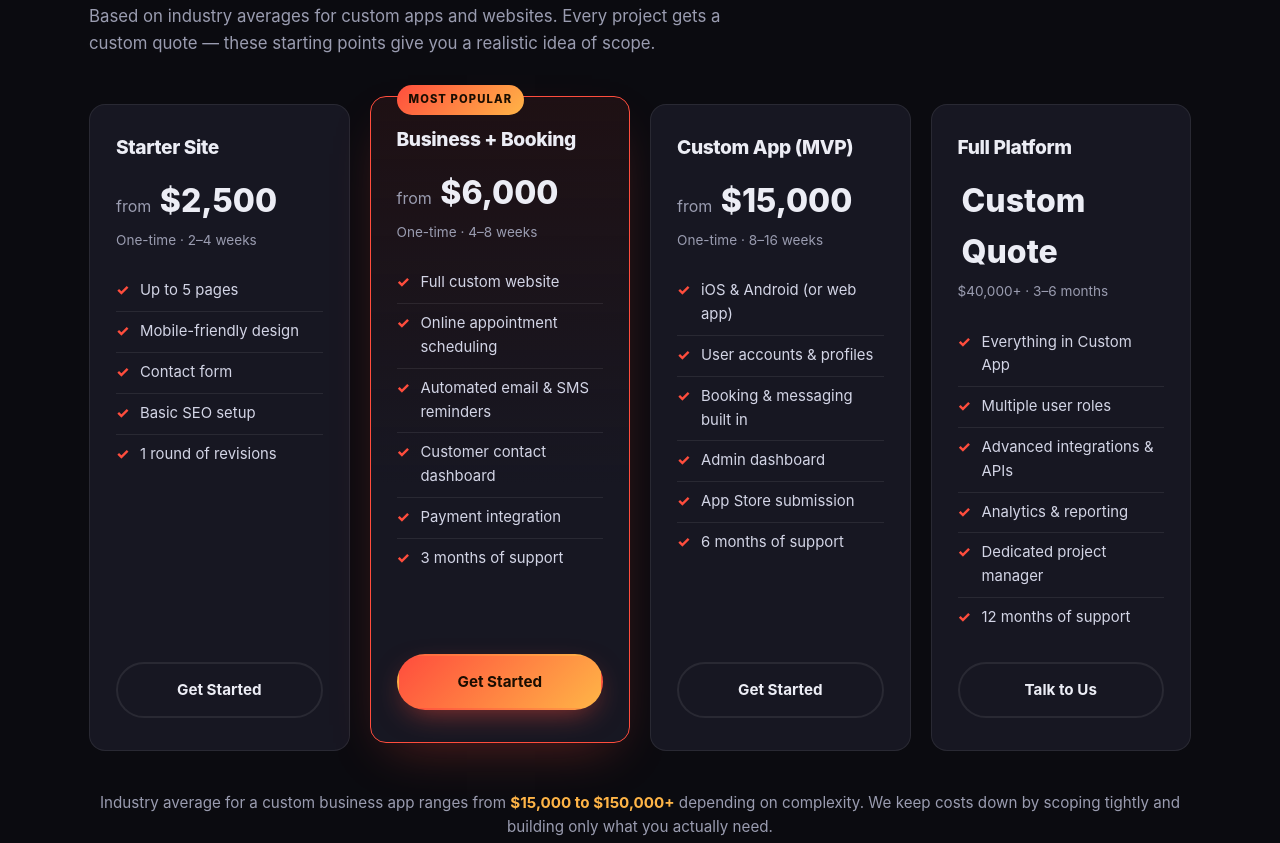
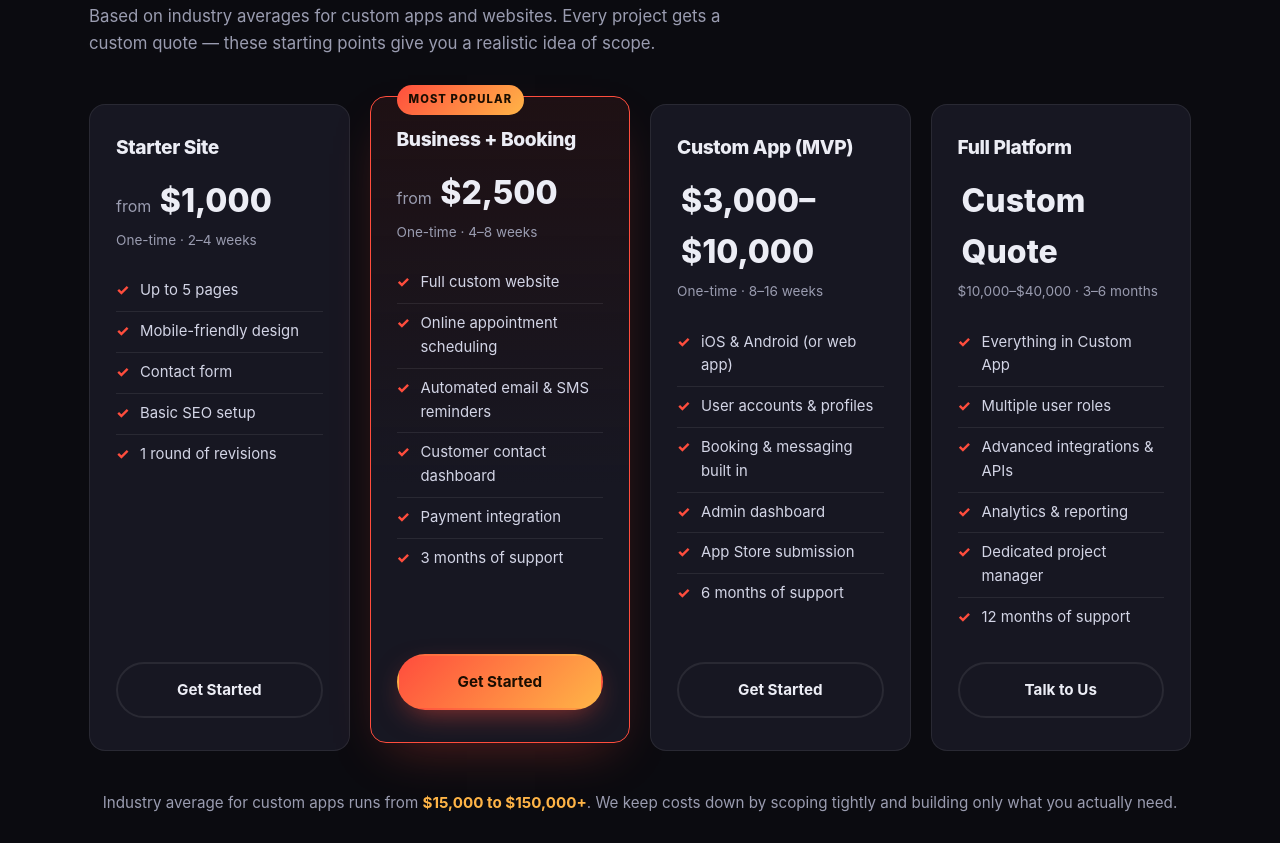
Before and after one commit to drewfraser2024-ui/diverse-apps-and-solutions, a plain HTML site: page index.html in a window 1280 px wide. Shown: the part 3111-3954 px from the top of the page. Drawn offline with Linux system fonts and the light colour scheme.

Commit message:
Update pricing tiers

```diff
--- a/index.html
+++ b/index.html
@@ -138,7 +138,7 @@
         <div class="price-grid">
           <article class="price-card">
             <h3>Starter Site</h3>
-            <p class="price-tag">from <strong>$2,500</strong></p>
+            <p class="price-tag">from <strong>$1,000</strong></p>
             <p class="price-sub">One-time &middot; 2–4 weeks</p>
             <ul class="price-list">
               <li>Up to 5 pages</li>
@@ -153,7 +153,7 @@
           <article class="price-card featured">
             <span class="badge">Most Popular</span>
             <h3>Business + Booking</h3>
-            <p class="price-tag">from <strong>$6,000</strong></p>
+            <p class="price-tag">from <strong>$2,500</strong></p>
             <p class="price-sub">One-time &middot; 4–8 weeks</p>
             <ul class="price-list">
               <li>Full custom website</li>
@@ -168,7 +168,7 @@
 
           <article class="price-card">
             <h3>Custom App (MVP)</h3>
-            <p class="price-tag">from <strong>$15,000</strong></p>
+            <p class="price-tag"><strong>$3,000–$10,000</strong></p>
             <p class="price-sub">One-time &middot; 8–16 weeks</p>
             <ul class="price-list">
               <li>iOS &amp; Android (or web app)</li>
@@ -184,7 +184,7 @@
           <article class="price-card">
             <h3>Full Platform</h3>
             <p class="price-tag"><strong>Custom Quote</strong></p>
-            <p class="price-sub">$40,000+ &middot; 3–6 months</p>
+            <p class="price-sub">$10,000–$40,000 &middot; 3–6 months</p>
             <ul class="price-list">
               <li>Everything in Custom App</li>
               <li>Multiple user roles</li>
@@ -197,7 +197,7 @@
           </article>
         </div>
 
-        <p class="pricing-note">Industry average for a custom business app ranges from <strong>$15,000 to $150,000+</strong> depending on complexity. We keep costs down by scoping tightly and building only what you actually need.</p>
+        <p class="pricing-note">Industry average for custom apps runs from <strong>$15,000 to $150,000+</strong>. We keep costs down by scoping tightly and building only what you actually need.</p>
       </div>
     </section>
 
```
